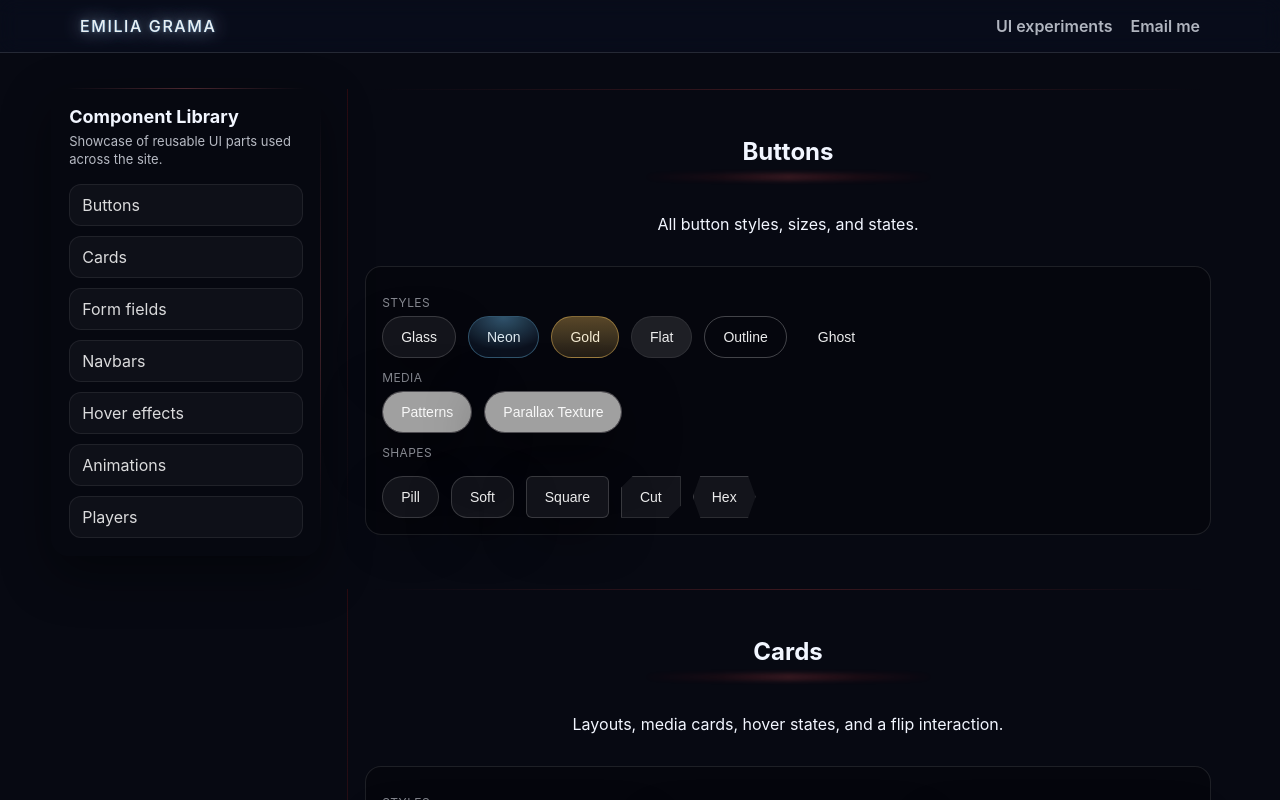
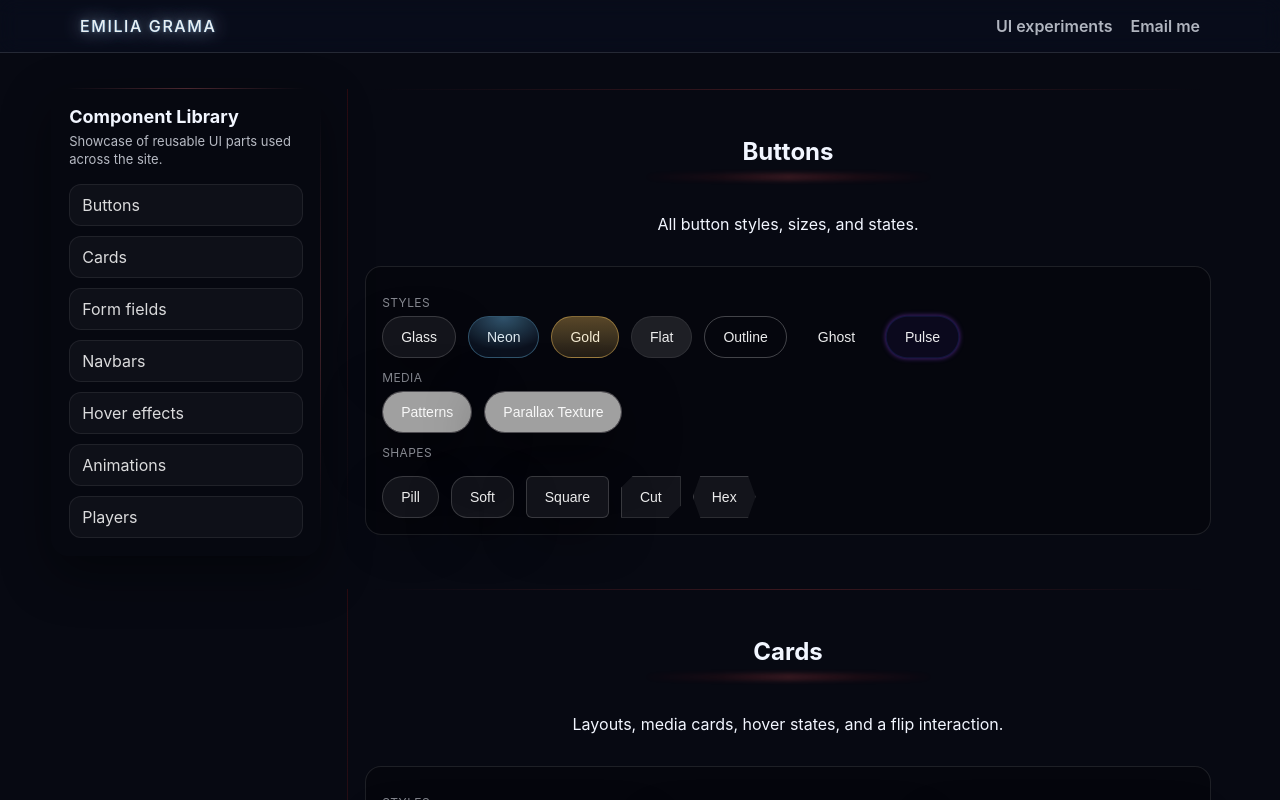
Before and after one commit to emiliagrama/emilia-grama-site, a React (Vite) app: page /components in a window 1280 px wide. Shown: the top 800 px of the page. Built offline with nearby package versions, Linux system fonts and the light colour scheme; grey boxes are pictures that could not be loaded.

Commit message:
more polish and a extra button

```diff
--- a/src/pages/Components.jsx
+++ b/src/pages/Components.jsx
@@ -47,7 +47,9 @@ export default function Components() {
                 <Button variant="flat">Flat</Button>
                 <Button variant="outline">Outline</Button>
                 <Button variant="ghost">Ghost</Button>
+                <Button variant="pulse" className="uiBtn--pulse">Pulse</Button>
               </div>
+
                 <p className="libGroupLabel">Media</p>
               <div className="libRow">
                 <Button variant="media" bgImage="/images/universe/leopard.png"
--- a/src/styles/components,button.css
+++ b/src/styles/components,button.css
@@ -369,6 +369,45 @@ background: linear-gradient(
   background: rgba(255,255,255,0.06);
   border-color: rgba(255,255,255,0.10);
 }
+.uiBtn--pulse {
+
+  background: rgba(89, 60, 220, 0.08);
+  border-color: rgba(60, 97, 220, 0.16);
+
+  box-shadow: 0 0 0 rgba(220, 60, 60, 0);
+}
+
+@keyframes btn-pulse {
+  0% {
+    transform: scale(1);
+    box-shadow: 0 0 0 rgba(175, 60, 220, 0.411);
+  }
+  50% {
+    transform: scale(1.018);
+    box-shadow: 0 0 14px rgba(129, 60, 220, 0.5);
+  }
+  100% {
+    transform: scale(1);
+    box-shadow: 0 0 0 rgba(135, 60, 220, 0.712);
+  }
+}
+
+.uiBtn--pulse {
+  animation: btn-pulse 3.4s ease-in-out infinite;
+}
+
+.uiBtn--pulse:hover {
+  animation: none;
+  box-shadow: 0 0 18px rgba(220, 60, 60, 0.35);
+}
+
+@media (prefers-reduced-motion: reduce) {
+  .uiBtn--pulse {
+    animation: none;
+  }
+}
+
+
 /* ===== Media / Photo button (parallax hover) ===== */
 .uiBtn--media{
   overflow: hidden;
```
